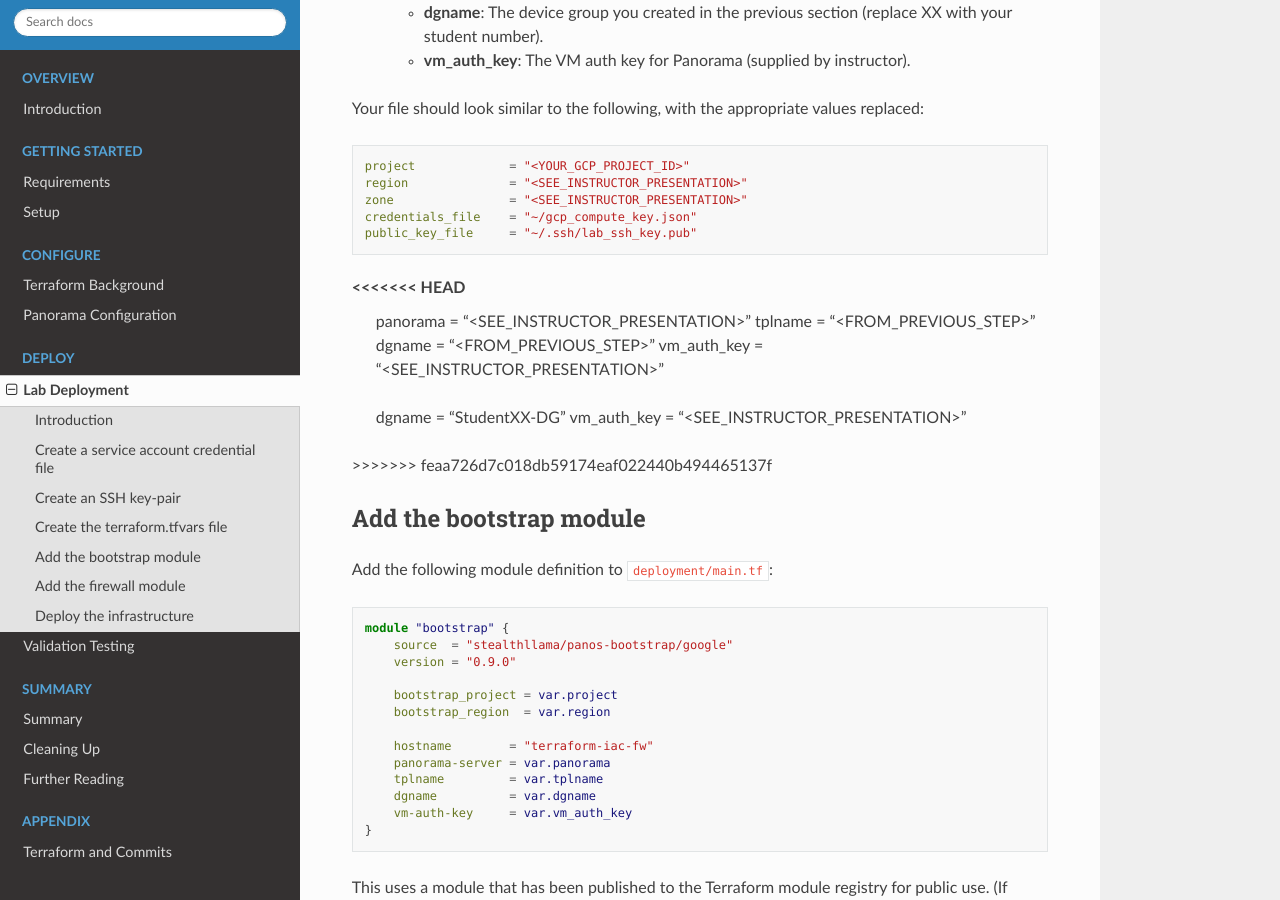
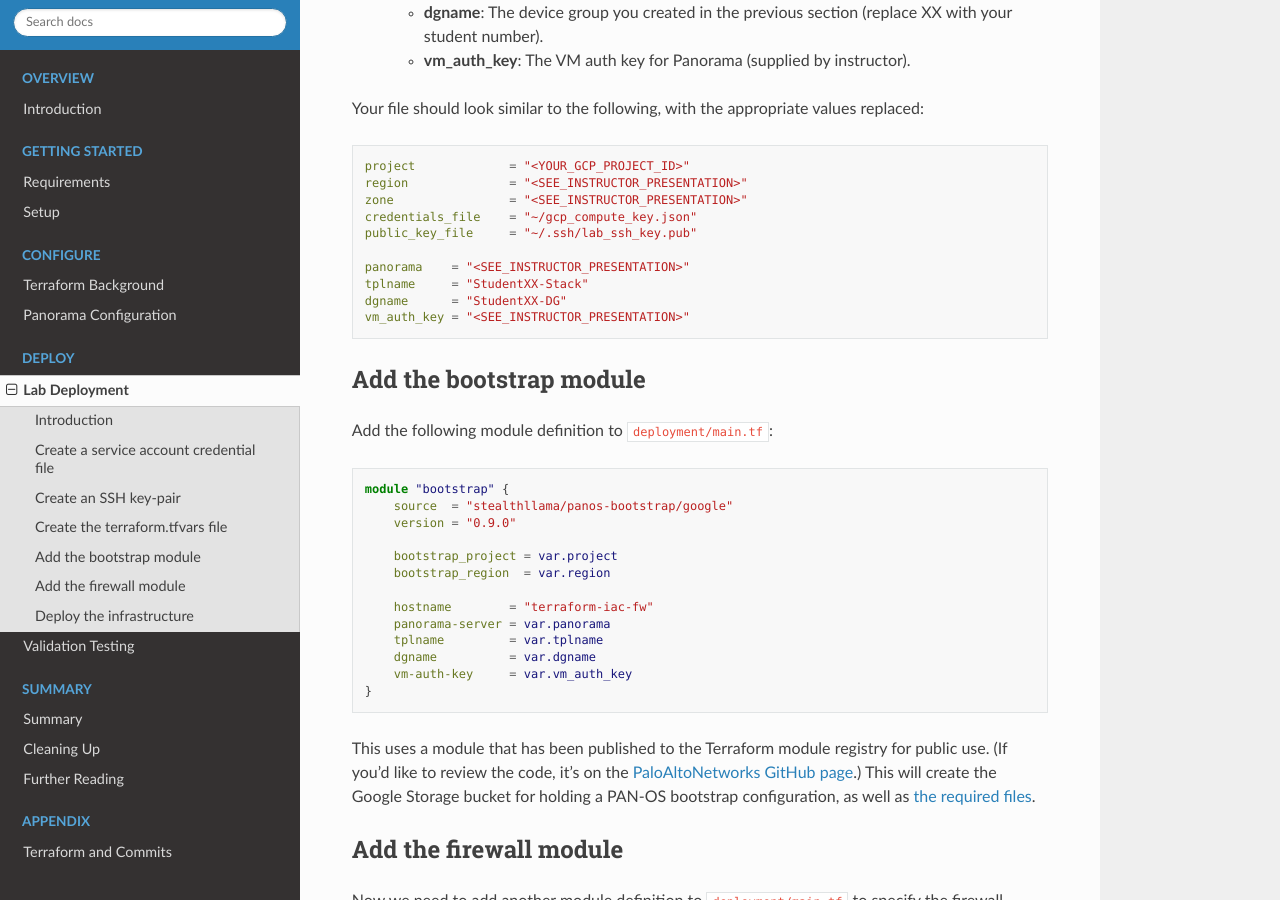
Before and after one commit to PaloAltoNetworks/terraform-iac-lab, a Sphinx documentation site: the page built from docs/03-deploy/deploy.rst, in a window 1280 px wide and 900 px high, scrolled down 2426 px. Built offline with Sphinx 7.4.7 and the Read the Docs theme 2.0.0, drawn with Linux system fonts in a browser that asks for light colours.

Commit message:
Merged files

```diff
--- a/docs/03-deploy/deploy.rst
+++ b/docs/03-deploy/deploy.rst
@@ -114,17 +114,10 @@ Your file should look similar to the following, with the appropriate values repl
     credentials_file    = "~/gcp_compute_key.json"
     public_key_file     = "~/.ssh/lab_ssh_key.pub"
 
-<<<<<<< HEAD
-    panorama            = "<SEE_INSTRUCTOR_PRESENTATION>"
-    tplname             = "<FROM_PREVIOUS_STEP>"
-    dgname              = "<FROM_PREVIOUS_STEP>"
-    vm_auth_key         = "<SEE_INSTRUCTOR_PRESENTATION>"
-=======
     panorama    = "<SEE_INSTRUCTOR_PRESENTATION>"
     tplname     = "StudentXX-Stack"
     dgname      = "StudentXX-DG"
     vm_auth_key = "<SEE_INSTRUCTOR_PRESENTATION>"
->>>>>>> feaa726d7c018db59174eaf022440b494465137f
 
 
 Add the bootstrap module
--- a/docs/03-deploy/validation.rst
+++ b/docs/03-deploy/validation.rst
@@ -97,7 +97,7 @@ Log into the firewall administrator web interface at ``https://<firewall-managem
 - Username: ``admin``
 - Password: ``Ignite2020!``
 
-Navigate to **Policies > Security**, and scroll to the right.  Tou will see details on the security rules that are
+Navigate to **Policies > Security**, and scroll to the right.  You will see details on the security rules that are
 being hit.
 
 .. figure:: hit-count.png
```
Also changed, not shown: 2 other files.
